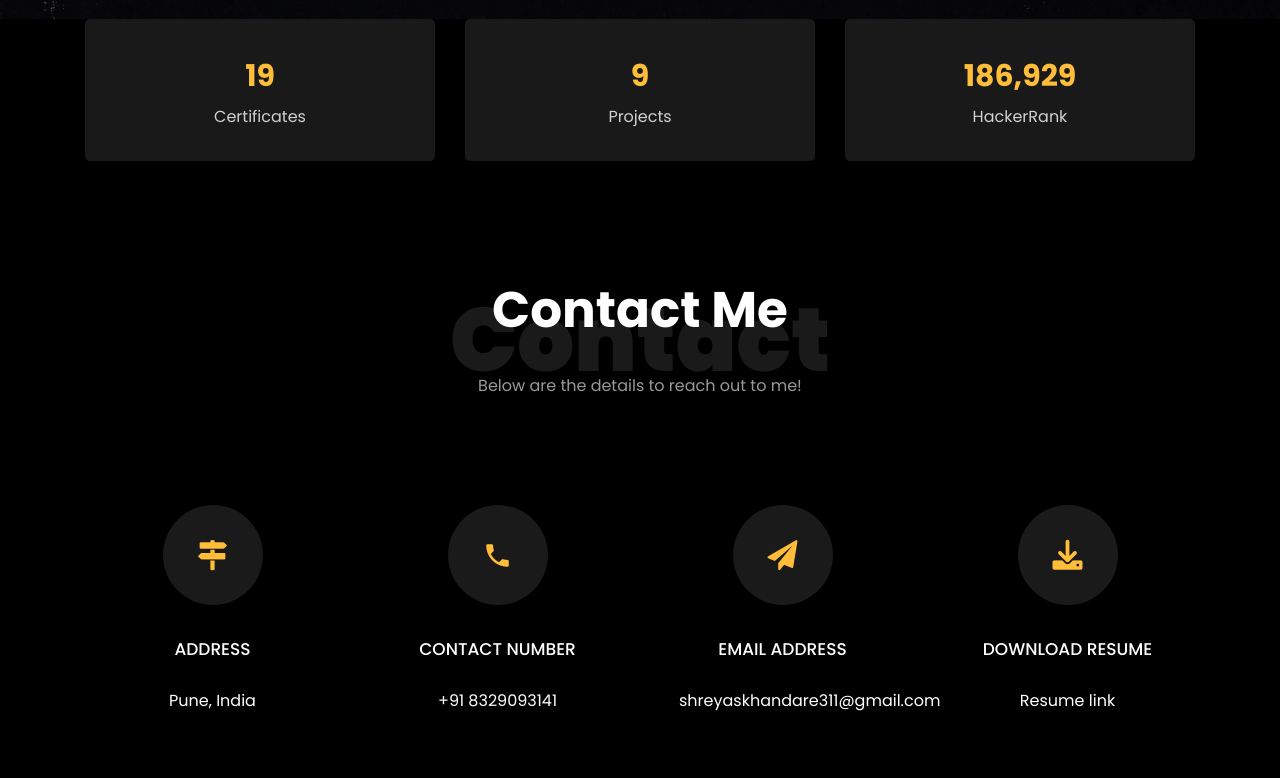
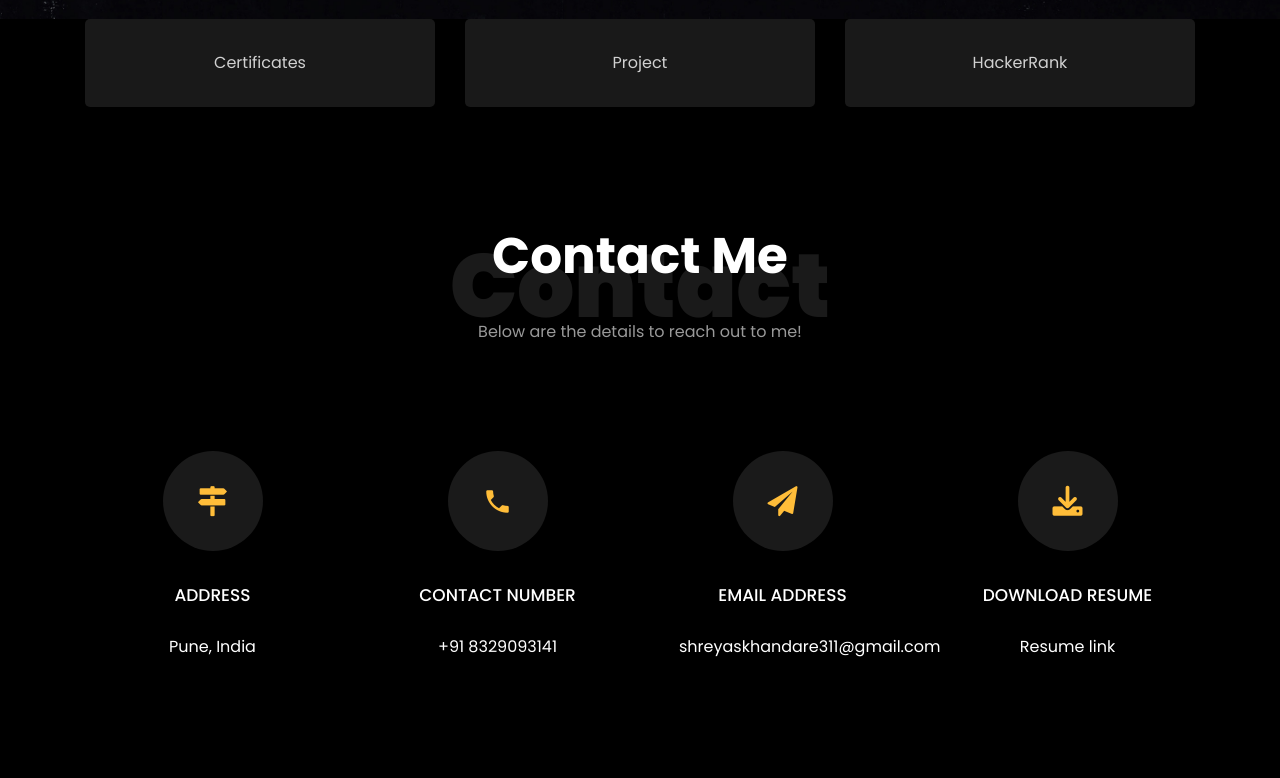
Before and after one commit to shreyas29032001/Portfolio, a plain HTML site: page index.html in a window 1280 px wide. Shown: the part 4777-5555 px from the top of the page. Drawn offline with Linux system fonts and the light colour scheme; files whose address does not match are found by name.

Commit message:
Update index.html

```diff
--- a/index.html
+++ b/index.html
@@ -610,10 +610,10 @@
 					<div class="row d-md-flex align-items-center">
 						<div class="col-md d-flex justify-content-center counter-wrap ftco-animate">
 							<div class="block-18">
-								<a href="#" target="_blank">
+								<a href="https://drive.google.com/drive/folders/1SNihLkaO-cl14TsoLuWj46FZSN4zWd8F?dmr=1&ec=wgc-drive-globalnav-goto" target="_blank">
 
 									<div class="text">
-										<strong class="number" data-number="20">0</strong>
+										<!-- <strong class="number" data-number="20">0</strong> -->
 										<span>Certificates</span>
 									</div>
 								</a>
@@ -623,23 +623,25 @@
 							<div class="block-18">
 								<a href="https://github.com/shreyas29032001" target="_blank">
 									<div class="text">
-										<strong class="number" data-number="10">0</strong>
-										<span>Projects</span>
+										<!-- <strong class="number" data-number="10">0</strong> -->
+										 	<span>Project</span>
 									</div>
 								</a>
 							</div>
 						</div>
-						<div class="col-md d-flex justify-content-center counter-wrap ftco-animate">
+						<div class="col-md d-flex justify-content-center counter-wrap ftco-animate" >
 							<div class="block-18">
 								<a href="https://www.hackerrank.com/profile/shreyaskhandare1" target="_blank">
 
 									<div class="text">
-										<strong class="number" data-number="196354">0</strong>
+										<!-- <strong class="number" data-number="196354">0</strong> -->
 										<span>HackerRank</span>
 									</div>
 								</a>
 							</div>
 						</div>
+
+
 
 
 
```
